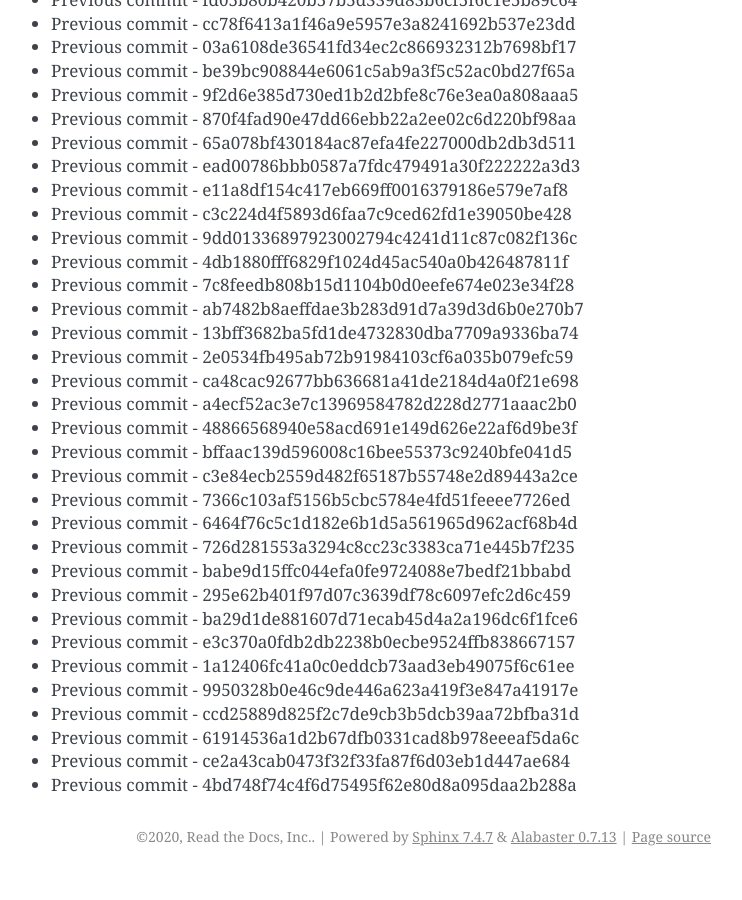
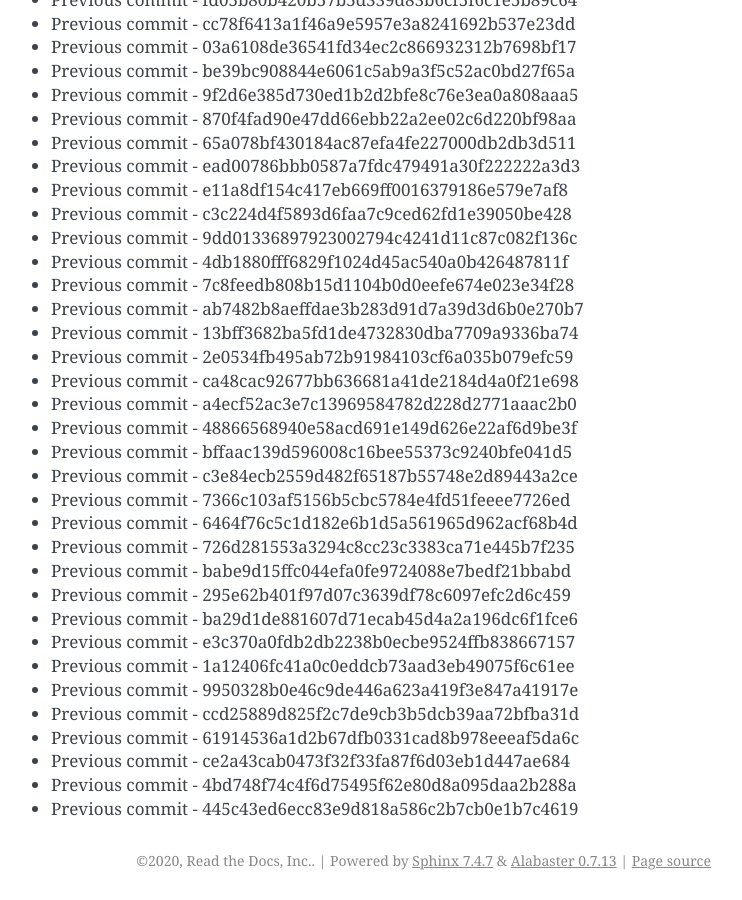
Before and after one commit to readthedocs/rtd-git-stresstest, a Sphinx documentation site: the page built from docs/updates.rst, in a window 1280 px wide and 900 px high, scrolled down 2964 px. Shown: the whole window, without its empty margins (399-1141 px from the left). Built offline with Sphinx 7.4.7, drawn with Linux system fonts in a browser that asks for light colours; before the commit the page ends 3840 px from its top, so only the background shows below that.

Commit message:
Generating commit from previous: 445c43ed6ecc83e9d818a586c2b7cb0e1b7c4619

```diff
--- a/docs/updates.rst
+++ b/docs/updates.rst
@@ -156,3 +156,4 @@ It can be tested for any performance characteristics.
 * Previous commit - 61914536a1d2b67dfb0331cad8b978eeeaf5da6c
 * Previous commit - ce2a43cab0473f32f33fa87f6d03eb1d447ae684
 * Previous commit - 4bd748f74c4f6d75495f62e80d8a095daa2b288a
+* Previous commit - 445c43ed6ecc83e9d818a586c2b7cb0e1b7c4619
```
